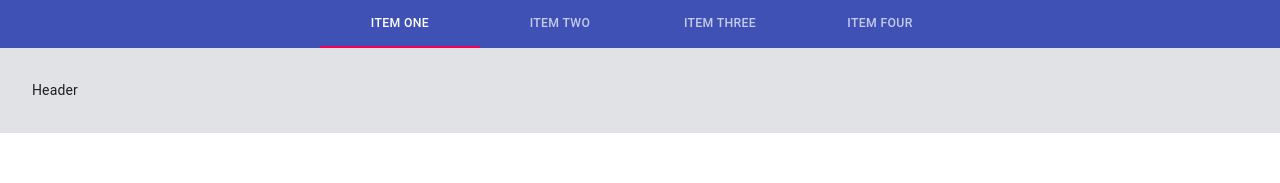
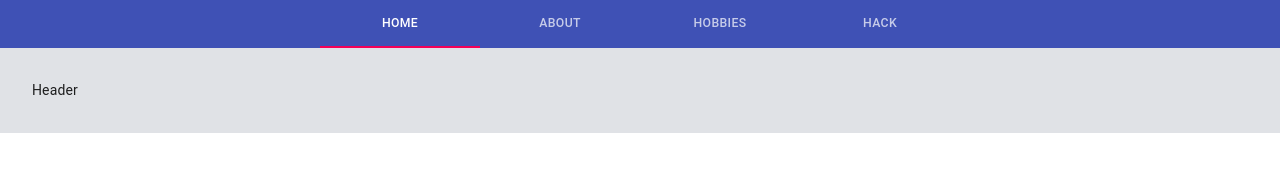
Before and after one commit to BrandontMitchell/website, a React (Create React App) app: page / in a window 1280 px wide. Shown: the top 183 px of the page. Built offline with nearby package versions, Linux system fonts and the light colour scheme.

Commit message:
delete css styling for background

```diff
--- a/src/components/NavBar.js
+++ b/src/components/NavBar.js
@@ -12,18 +12,19 @@ function TabPanel(props) {
   const { children, value, index, ...other } = props;
 
   return (
+      <div style={{backgroundColor: "#e0e2e6"}}>
     <Typography
       component="div"
       role="tabpanel"
       hidden={value !== index}
       id={`simple-tabpanel-${index}`}
       aria-labelledby={`simple-tab-${index}`}
-      style={{backgroundColor: '#e0e2e6'}}
       {...other}
 
     >
       <Box p={4}>{children}</Box>
     </Typography>
+    </div>
   );
 }
 
@@ -43,8 +44,6 @@ function a11yProps(index) {
 const useStyles = makeStyles(theme => ({
   root: {
     flexGrow: 1,
-    backgroundColor: '#7797d3',
-    alignContent: 'center',
   },
 }));
 
@@ -60,10 +59,10 @@ const NavBar = () => {
     <div className={classes.root}>
       <AppBar position="static">
         <Tabs centered='true' value={value} onChange={handleChange} aria-label="simple tabs example">
-          <Tab label="Item One" {...a11yProps(0)} />
-          <Tab label="Item Two" {...a11yProps(1)} />
-          <Tab label="Item Three" {...a11yProps(2)} />
-          <Tab label="Item Four" {...a11yProps(3)} />
+          <Tab label="Home" {...a11yProps(0)} />
+          <Tab label="About" {...a11yProps(1)} />
+          <Tab label="Hobbies" {...a11yProps(2)} />
+          <Tab label="Hack" {...a11yProps(3)} />
         </Tabs>
       </AppBar>
       <TabPanel value={value} index={0}>
@@ -85,12 +84,4 @@ const NavBar = () => {
   );
 }
 
-// const NavBar = () => {
-//     return (
-//         <div>
-//             Test
-//         </div>
-//     );
-// };
-
 export default NavBar;
```
